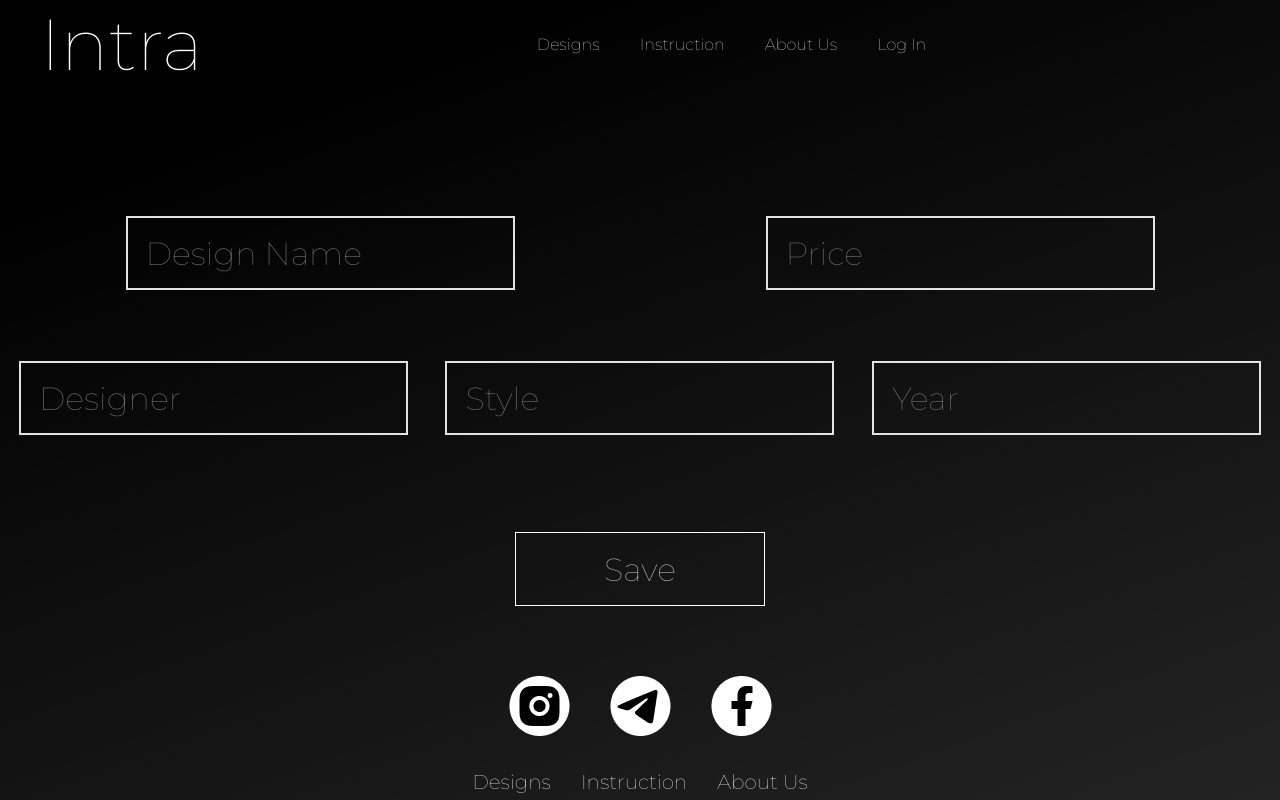
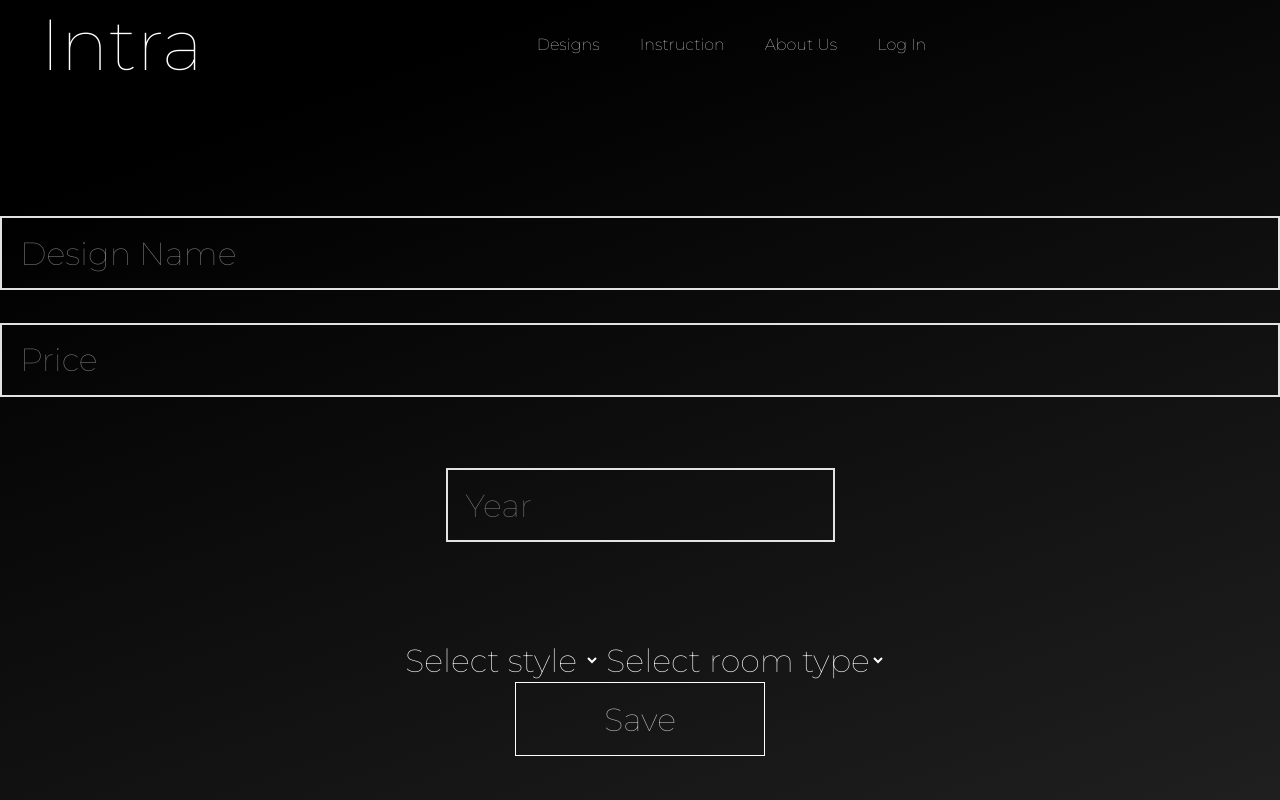
Before and after one commit to Alexasandra1/Intra, a React (Create React App) app in the folder frontend/: page /addDesign in a window 1280 px wide. Shown: the top 800 px of the page. Built offline with nearby package versions, Linux system fonts and the light colour scheme.

Commit message:
fix: change add page

```diff
--- a/frontend/src/pages/AddDesignPage/AddDesignPage.jsx
+++ b/frontend/src/pages/AddDesignPage/AddDesignPage.jsx
@@ -10,68 +10,93 @@ import './AddDesignPage.scss'
 
 export function AddDesignPage() {
     const navigate = useNavigate();
-    const [designName, setDesignName] = useState('');
+    const [name, setDesignName] = useState('');
     const [price, setPrice] = useState('');
     const [designer, setDesigner] = useState('');
-    const [style, setStyle] = useState('');
+    const [consultant_id, setConsultant] = useState('');
+    const [style_id, setStyle] = useState('');
+    const [room_id, setRoom] = useState('');
     const [year, setYear] = useState('');
-    const [email, setEmail] = useState('');
+    const [photo_id, setPhoto] = useState('');
     const [isEmailValid, setIsEmailValid] = useState(true);
     const [isPhoneValid, setIsPhoneValid] = useState(true);
-    // const role_id = 1;
 
-    // const handleRegistration = async () => {
-        //     try {
-        //         if (name.trim() === "" || login.trim() === "" || password.trim() === "" || city.trim() === "" || phone.trim() === "" || email.trim() === "") {
-        //             toast.error('Поля не должны быть пустыми');
-        //         }
+    const handleStyleChange = (event) => {
+        setStyle(event.target.value);
+      };
 
-        //         if (!isEmailValid || !isPhoneValid) {
-        //             if (!isEmailValid && !isPhoneValid) {
-        //                 toast.error('Неверный формат почты и номера')
-        //             }
-        //             else if (!isEmailValid) {
-        //                 toast.error('Неверный формат почты')
-        //             }
-        //             else {
-        //                 toast.error('Неверный формат номера')
-        //             }
-        //             return;
-        //         }
-        //         else {
-        //             const response = await fetch('http://localhost:3000/api/PostIntraUser', {
-        //                 method: 'POST',
-        //                 headers: {
-        //                     'Content-Type': 'application/json',
-        //                 },
-        //                 body: JSON.stringify({
-        //                     role_id,
-        //                     name,
-        //                     login,
-        //                     password,
-        //                     city,
-        //                     phone,
-        //                     email,
-        //                 }),
-        //             });
+      const handleRoomChange = (event) => {
+        setRoom(event.target.value);
+      };
 
-        //             if (response.ok) {
-        //                 const data = await response.json();
-        //                 if (data.message) {
-        //                     toast.success(data.message);
-        //                 } else {
-        //                     toast.error(data.error);
-        //                 }
-        //                 navigate('/main')
-        //             } else {
-        //                 const errorData = await response.json();
-        //                 toast.error(errorData.error);
-        //             }
-        //         }
-        //     } catch (error) {
-        //         console.error('Ошибка при отправке запроса:', error);
-        //     }
-        // };
+    let designer_id = localStorage.getItem('id');
+
+
+    const handleUpload = async () => {
+            try {
+                if (name.trim() === "" || price.trim() === "" ||year.trim() === "" || style_id.trim()===""||room_id.trim()==="") {
+                    toast.error('Поля не должны быть пустыми');
+                }
+
+                // const photoData = new FormData();
+                // photoData.append('photo', new Blob([''], { type: 'image/png' }));
+
+                // fetch('http://localhost:3000/api/PostDesignPhoto', {
+                //   method: 'POST',
+                //   body: photoData
+                // })
+                // .then(response => response.json())
+                // .then(data => {
+                //   setPhoto(data.id);
+                // })
+                // .catch(error => console.error('There was an error!', error));
+
+                fetch('http://localhost:3000/api/GetAllConsultant')
+                .then(response => response.json())
+                .then(data => {
+                    const consultants = data;
+                    if (consultants && consultants.length > 0) {
+                        const randomConsultant = consultants[Math.floor(Math.random() * consultants.length)];
+                        setConsultant(randomConsultant.id);
+                    } else {
+                    console.error('No consultants available');
+                    }
+                })
+
+                    const response = await fetch('http://localhost:3000/api/PostDesign', {
+                        method: 'POST',
+                        headers: {
+                            'Content-Type': 'application/json',
+                        },
+                        body: JSON.stringify({
+                            name,
+                            designer_id,
+                            year,
+                            style_id,//style_id
+                            price,
+                            photo_id: 1,//photo_id
+                            consultant_id,//consultant_id
+                            room_id,//room_id
+                        }),
+                    });
+
+                    if (response.ok) {
+                        const data = await response.json();
+                        // if (data.message) {
+                            toast.success("данные успешно добавились",data.message);
+                        // } else {
+                        //     toast.error("dddddd",data.error);
+                        // }
+                        navigate('/design')
+                    } else {
+                        const errorData = await response.json();
+                        toast.error("ffffff",errorData.error);
+                    }
+
+            } catch (error) {
+                console.error('Ошибка при отправке запроса:', error);
+            }
+        };
 
         return (
             <div className="addDesignPage__body">
@@ -80,47 +105,33 @@ export function AddDesignPage() {
                 <div className="addDesignPage__body__formContainer">
                     <div className="addDesignPage__body__formContainer__container">
                         <Form formClass="addDesignPage__body__formContainer__container__firstForm" inputs={[
-                            { placeholder: '  Design Name', styleInput: 'addDesignPage__body__form__designName', value: designName, onChange: e => setDesignName(e.target.value) },
+                            { placeholder: '  Design Name', styleInput: 'addDesignPage__body__form__designName', value: name, onChange: e => setDesignName(e.target.value) },
                             { placeholder: '  Price', styleInput: 'addDesignPage__body__form__price', value: price, onChange: e => setPrice(e.target.value) }
                         ]} />
                         <Form formClass="addDesignPage__body__formContainer__secondForm" inputs={[
-                            { placeholder: '  Designer', styleInput: 'addDesignPage__body__form__designer', value: designer, onChange: e => setDesigner(e.target.value) },
-                            { placeholder: '  Style', styleInput: 'addDesignPage__body__form__style', value: style, onChange: e => setStyle(e.target.value) },
-                            { placeholder: '  Year', styleInput: 'addDesignPage__body__form__year', value: style, onChange: e => setYear(e.target.value) }
+                            // { placeholder: '  Style', styleInput: 'addDesignPage__body__form__style', value: style, onChange: e => setStyle(e.target.value) },
+                            { placeholder: '  Year', styleInput: 'addDesignPage__body__form__year', value: year, onChange: e => setYear(e.target.value) }
                         ]} />
+                        <select value={style_id} onChange={handleStyleChange}>
+                            <option value=''>Select style</option>
+                            <option value='1'>Modern</option>
+                            <option value='2'>Minimalism</option>
+                        </select>
 
-                        {/* <Form formClass="registrationPage__body__formContainer__thirdForm" inputs={[
-                            { placeholder: '  City', styleInput: 'registrationPage__body__form__city', value: city, onChange: e => setCity(e.target.value) },
-                            {
-                                placeholder: '  Email',
-                                styleInput: 'registrationPage__body__form__email',
-                                value: email,
-                                onChange: (e) => {
-                                    setEmail(e.target.value);
-                                    setIsEmailValid(
-                                        /^[a-z0-9._%+-]+@[a-z0-9.-]+\.[a-z]{2,}$/.test(e.target.value)
-                                    );
-                                },
-                                type: 'email',
-                            },
-                            {
-                                placeholder: '  Phone Number',
-                                styleInput: 'registrationPage__body__form__number',
-                                value: phone,
-                                onChange: (e) => {
-                                    setPhone(e.target.value);
-                                    setIsPhoneValid(/^\+375[0-9]{9}$/.test(e.target.value));
-                                },
-                                type: 'tel',
-                            }
-                        ]} /> */}
+                        <select value={room_id} onChange={handleRoomChange}>
+                            <option value=''>Select room type</option>
+                            <option value='1'>Kichen</option>
+                            {/* <option value='3'>Fl</option>
+                            <option value='4'>Cottage</option> */}
+                        </select>
+
                     </div>
               </div>
                  <Button
                      styleButton="addDesignPage__body__form__button"
                     wordButton="Save"
                     type="submit"
-                    // onClick={handleRegistration}
+                    onClick={handleUpload}
                 />
                 <Footer></Footer>
             </div>
--- a/frontend/src/pages/ProfilePage/ProfilePage.jsx
+++ b/frontend/src/pages/ProfilePage/ProfilePage.jsx
@@ -122,6 +122,11 @@ export function ProfilePage() {
         getDesignsByDesignerId();
     }, []);
 
+
+    async function handleAddDesignClick() {
+        navigate("/addDesign");
+    }
+
     return (
         <div className="body">
             <Header ></Header>
@@ -158,7 +163,7 @@ export function ProfilePage() {
                                 <Button styleButton="logOutButton" wordButton="log out" onClick={() => navigateAndResetId()}></Button>
                             </div>
                         </Popup>
-                        <Button styleButton="addDesignButton" wordButton="Add Design"
+                        <Button styleButton="addDesignButton" wordButton="Add Design" onClick={handleAddDesignClick}
                         // onClick={() => navigateAndResetId()}
                         ></Button>
                     </div>
--- a/frontend/src/shared/components/Form/Form.scss
+++ b/frontend/src/shared/components/Form/Form.scss
@@ -20,9 +20,6 @@
 }
 
 .addDesignPage__body__formContainer__container__firstForm{
-    display: flex;
-    flex-direction: row;
-    justify-content: space-around;
     padding-bottom: 3%;
 }
 
```
Also changed, not shown: 1 other file (tests, documents, lock files or other folders).
